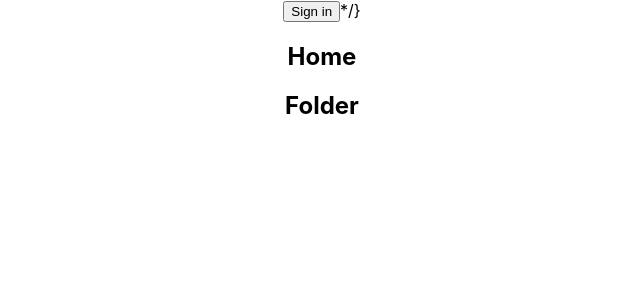
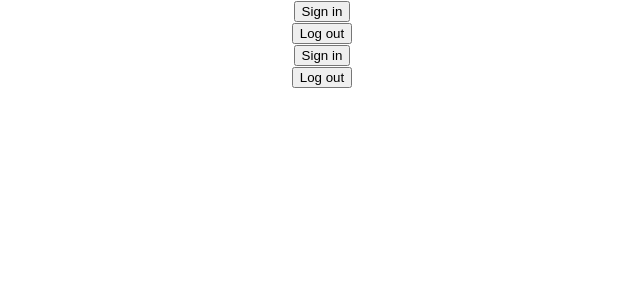
Before and after one commit to JohannaENilsson/group-project, a React (Create React App) app: page /login in a window 1280 px wide. Shown: the top 300 px of the page, without its empty margins (318-958 px from the left). Built offline with nearby package versions, Linux system fonts and the light colour scheme.

Commit message:
routing works

```diff
--- a/src/App.js
+++ b/src/App.js
@@ -1,27 +1,21 @@
+import React from "react";
+import { Route, BrowserRouter as Router } from "react-router-dom";
 
-
-import React from 'react';
-
-import Login from './components/Login';
-import Home from './components/Home';
-import Folders from './components/Folders';
-
-
-
-
+import Login from "./components/Login.js";
+import Home from "./components/Home.js";
+import Folder from "./components/Folder.js";
 import "./App.css";
 
 function App() {
   return (
     <div className="App">
-
-
+      <Router>
+        <Route exact path="/home" component={Home} />
+        <Route path="/login" component={Login} />
+        <Route path="/home/:id" component={Folder} />
+      </Router>
       <Login />
-      <Home />
-      <Folders />
-
     </div>
   );
 }
-
 export default App;
--- a/src/components/Button.js
+++ b/src/components/Button.js
@@ -1,10 +1,9 @@
-import React from 'react';
+import React from "react";
 
 export default function Button(props) {
-    return(
-        <div>
-{/*             <button onClick={props.handleLogout}>Log out</button>
- */}        </div>
-    )
-
+  return (
+    <div>
+      <button onClick={props.handleLogout}>Log out</button>
+    </div>
+  );
 }
--- a/src/components/Login.js
+++ b/src/components/Login.js
@@ -1,13 +1,13 @@
-import React, { useState } from 'react';
-import { Dropbox } from 'dropbox';
+import React, { useState } from "react";
+import { Dropbox } from "dropbox";
 
-import Button from './Button'
+import Button from "./Button";
 
 export default function() {
   function connect() {
-    var client = new Dropbox({ clientId: '2hos0tue9wqtxdo' });
+    var client = new Dropbox({ clientId: "2hos0tue9wqtxdo" });
     let authUrl = client.getAuthenticationUrl(
-      'http://localhost:3000/login/auth'
+      "http://localhost:3000/login/auth"
     );
     console.log(authUrl);
     // http://localhost:3000/login/callback#access_token=D4N26gVA-WAAAAAAAAAAGKbY1Acq4E67oS2Qt22D1daTAiTUhEC-PnpvZJ9OcCHk&token_type=bearer&uid=2939438752&account_id=dbid%3AAADt_HMVm1otjxXbEMckVeMHV4wjAMYaqR8
@@ -15,15 +15,17 @@ export default function() {
     // callback -> sida som plockar ut token och redirectar till main
   }
 
-  /* const handleLogout = () => {
+  const handleLogout = () => {
     console.log('Button clicked');
 
-  } */
+  }
 
   return (
     <>
       <button onClick={connect}>Sign in</button>
-{/*       <Button handleLogout={handleLogout} /> {/*Här ska logout functionen in*/ }
- */}    </>
-  )
+      <Button
+        handleLogout={handleLogout}
+      /> {/*Här ska logout functionen in*/}
+    </>
+  );
 }
```
Also changed, not shown: src/components/Folder.js (renamed from src/components/Folders.js).
